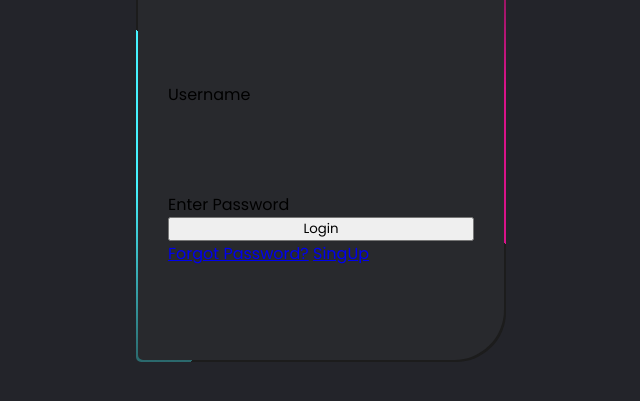
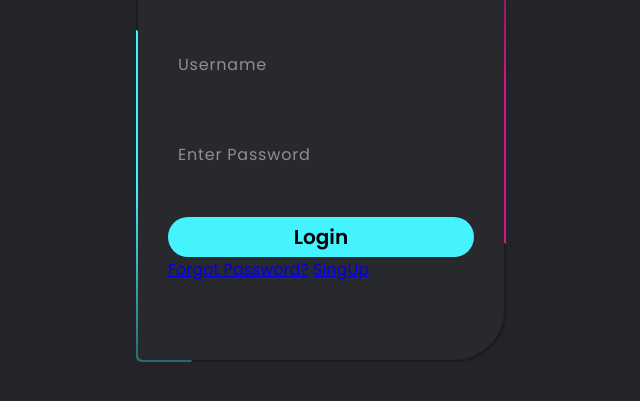
Before and after one commit to francoasevey/Animation-Login-Form, a plain HTML site: page index.html in a window 1280 px wide. Shown: the part 263-664 px from the top of the page, without its empty margins (319-959 px from the left). Drawn offline with Linux system fonts and the light colour scheme.

Commit message:
inputbox

```diff
--- a/main.css
+++ b/main.css
@@ -81,4 +81,37 @@ h2{
     border: none;
     outline: none;
     color: #23242a;
+    font-size: 1em;
+    letter-spacing: 0.05em;
+    z-index: 10;
 }
+input[type="submit"]{
+    font-size: 20px;
+    border: none;
+    outline: none;
+    background: #45f3ff;
+    padding: 5px;
+    margin-top: 40px;
+    border-radius: 90px;
+    font-weight: 600;
+    cursor: pointer;
+}
+input[type="submit"]:active{
+    background: linear-gradient(90deg, #45f3ff, #d9138a);
+    opacity: 0.8;
+}
+.inputBox span{
+    position: absolute;
+    left: 0;
+    padding: 20px 10px 10px;
+    font-size: 1em;
+    color: #8f8f8f;
+    pointer-events: none;
+    letter-spacing: 0.05em;
+    transition: 0.5s;
+}
+.inputBox input:valid ~ span,
+.inputBox input:focus ~ span {
+    color: #45f3ff;
+    font-size: 0.75em;
+}
```
